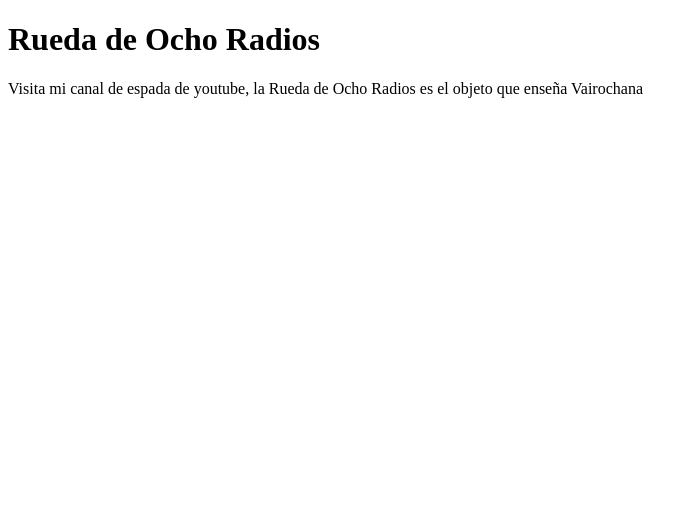
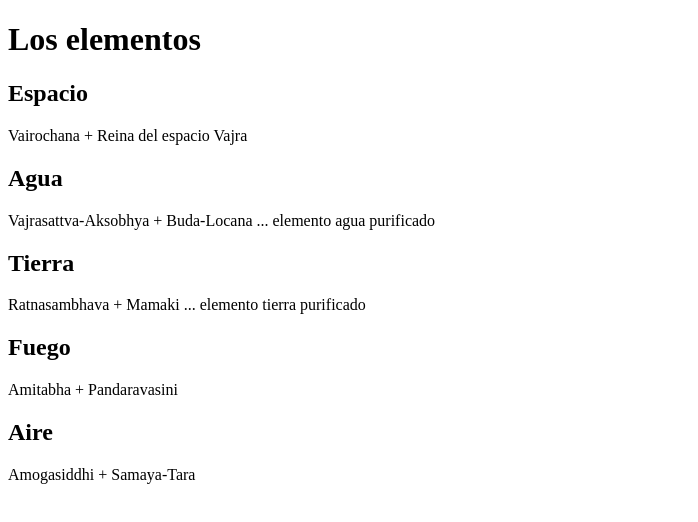
Before and after one commit to Amogasiddhi8/Amogasiddhi8.github.io, a plain HTML site: page index.html in a window 1280 px wide. Shown: the whole page, without its empty margins (0-698 px from the left). Drawn offline with Linux system fonts and the light colour scheme.

Commit message:
Add files via upload

```diff
--- a/index.html
+++ b/index.html
@@ -1,10 +1,19 @@
 <!DOCTYPE html>
 <html>
 <head>
-    <title>Rueda de Ocho Radios</title>
+    <title>elementos</title>
 </head>
 <body>
-    <h1>Rueda de Ocho Radios</h1>
-    Visita mi canal de espada de youtube, la Rueda de Ocho Radios es el objeto que enseña Vairochana
+    <h1>Los elementos</h1>
+    <h2>Espacio</h2>
+    <p>Vairochana + Reina del espacio Vajra</p>
+    <h2>Agua</h2>
+    <p>Vajrasattva-Aksobhya + Buda-Locana ... elemento agua purificado</p>
+    <h2>Tierra</h2>
+    <p>Ratnasambhava + Mamaki ... elemento tierra purificado</p>
+    <h2>Fuego</h2>
+    <p>Amitabha + Pandaravasini</p>
+    <h2>Aire</h2>
+    <p>Amogasiddhi + Samaya-Tara</p>
 </body>
 </html>
```
